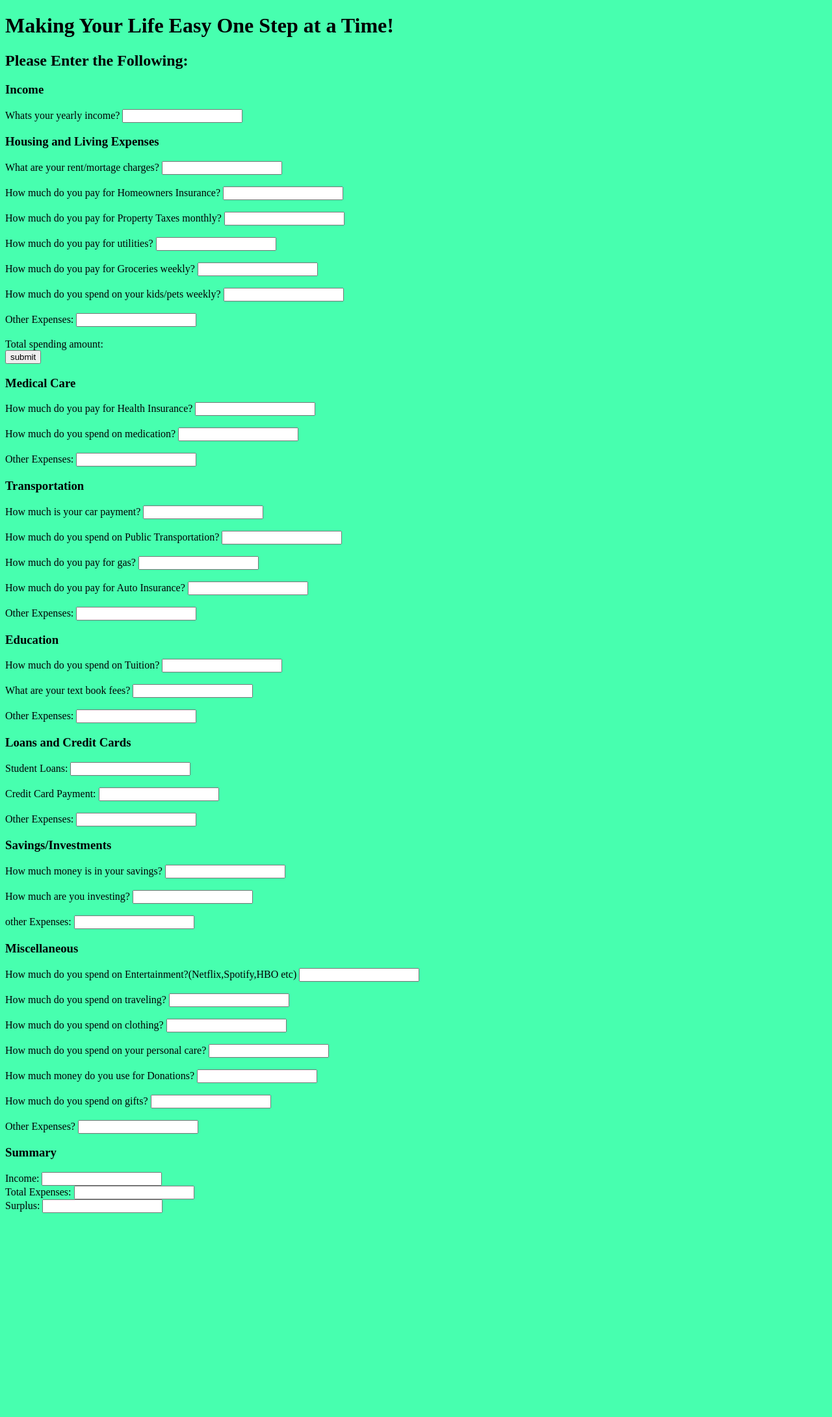
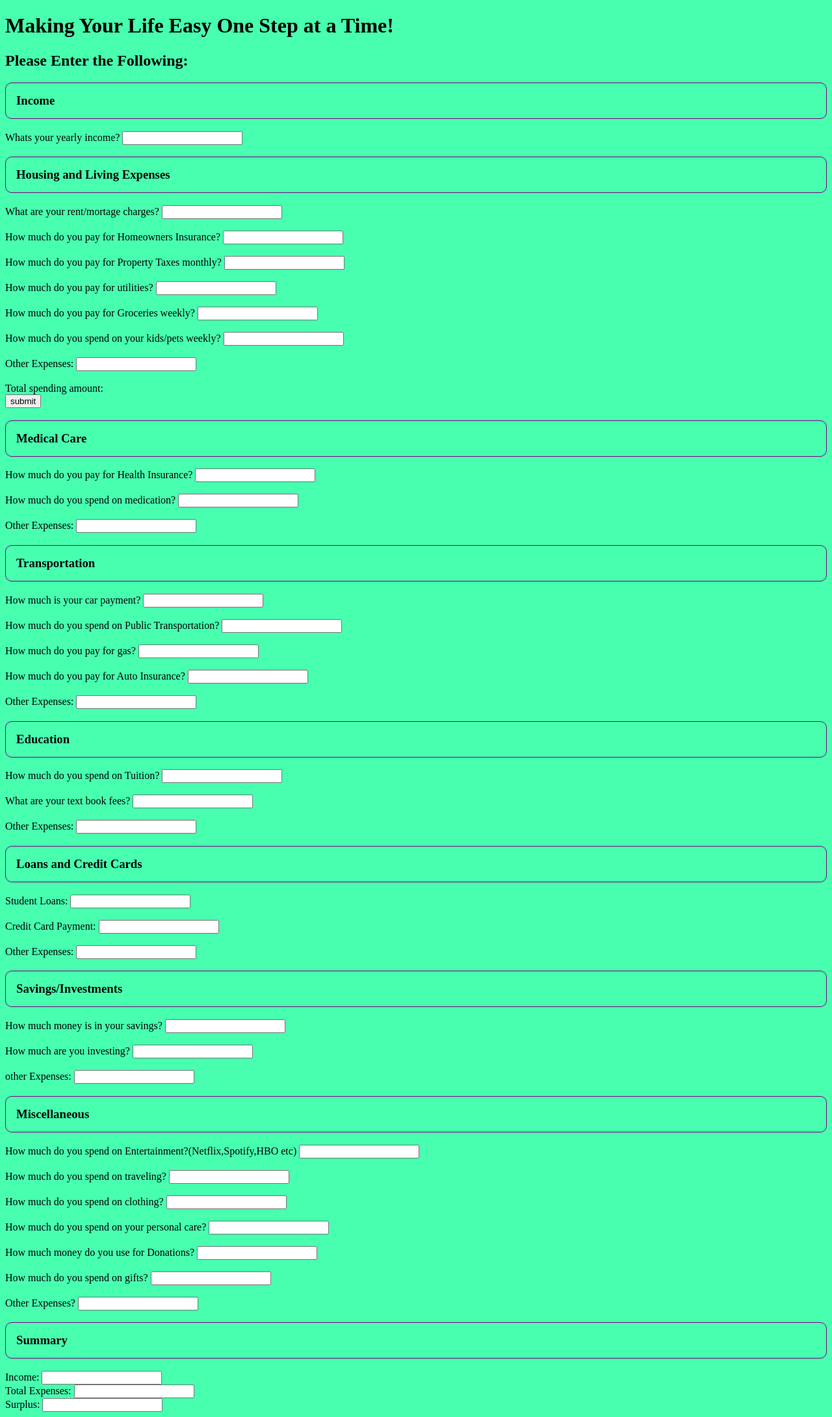
Before and after one commit to MarMiranda-12345/BudgetWebsite, a Python web app: template templates/EnterInfo.html in a window 1280 px wide. Shown: the part 97-2278 px from the top of the page at 65% size. Before the commit the page ends 1964 px from the top, so only its background shows below. Run offline with Jinja, Linux system fonts and the light colour scheme; the template is opened without the code that fills it, so the values that code supplies are empty.

Commit message:
adding css

```diff
--- a/static/css/results.css
+++ b/static/css/results.css
@@ -54,3 +54,10 @@ body {
     float: none;
   }
 }
+
+h3 {
+  padding: 16px;
+  border: 1px solid purple;
+  border-radius: 10px;
+  background-color:
+}
```
